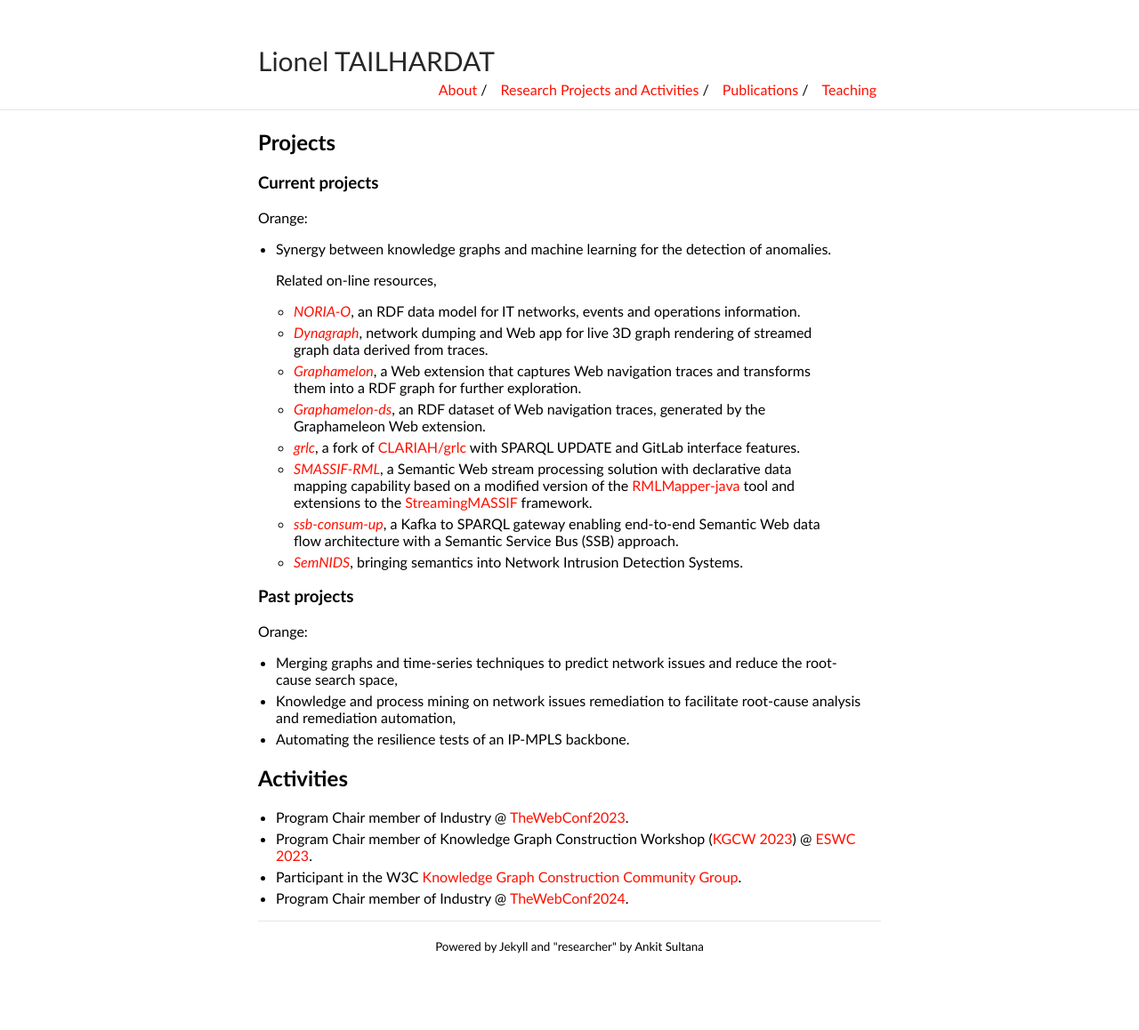
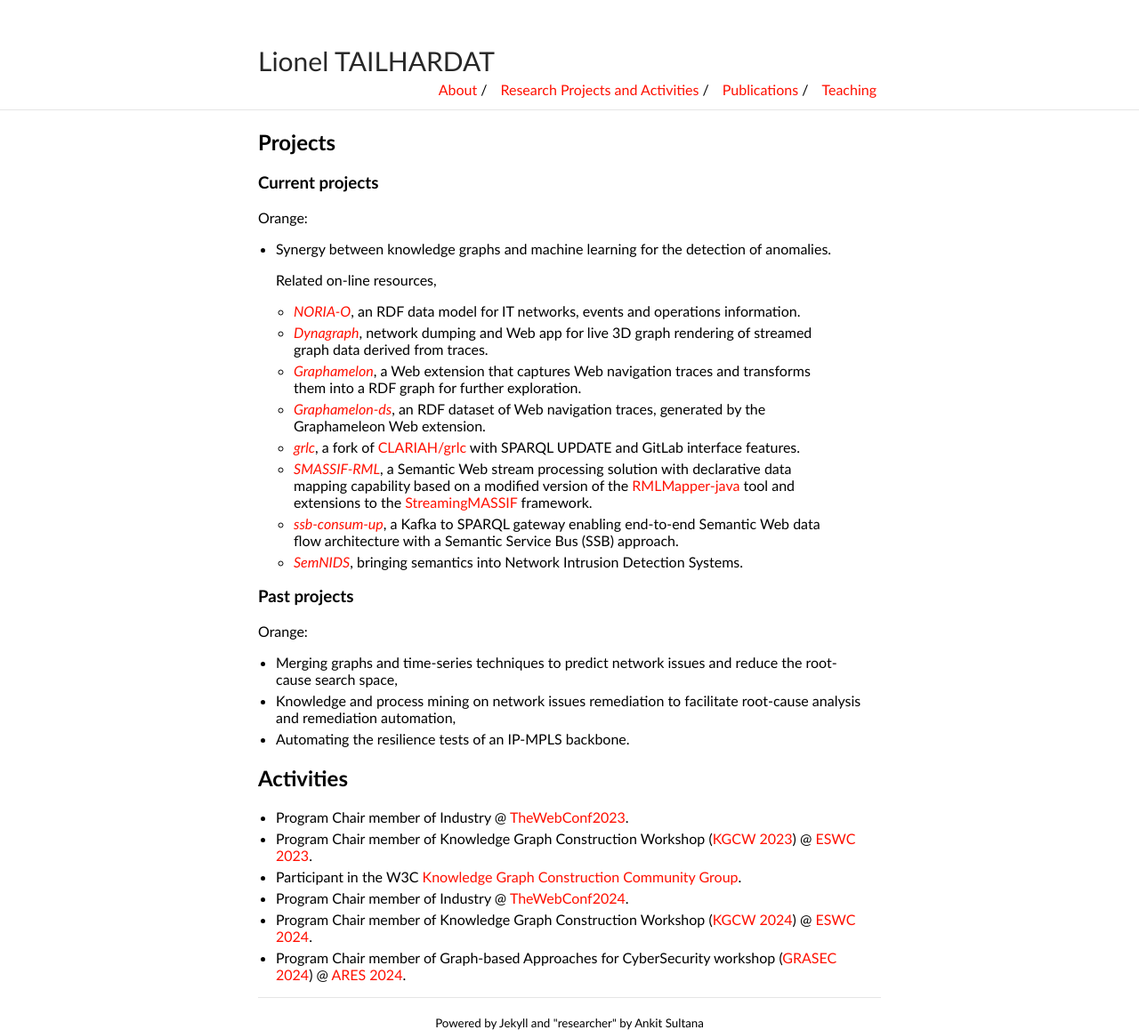
Before and after one commit to GenEars/GenEars.github.io, a Jekyll site: the page built from research.md, in a window 1280 px wide. Shown: the whole page at 89% size. Built offline with Jekyll 4.4.1, drawn with Linux system fonts in a browser that asks for light colours; before the commit the page ends 1072 px from its top, so only the background shows below that.

Commit message:
Modified PC membership.
Signed-off-by: Lionel TAILHARDAT <lionel.tailhardat@orange.fr>

```diff
--- a/research.md
+++ b/research.md
@@ -35,3 +35,5 @@ Orange:
 * Program Chair member of Knowledge Graph Construction Workshop ([KGCW 2023](https://kg-construct.github.io/workshop/2023/)) @ [ESWC 2023](https://2023.eswc-conferences.org/).
 * Participant in the W3C [Knowledge Graph Construction Community Group](https://www.w3.org/community/kg-construct/).
 * Program Chair member of Industry @ [TheWebConf2024](https://www2024.thewebconf.org/calls/industry/).
+* Program Chair member of Knowledge Graph Construction Workshop ([KGCW 2024](https://kg-construct.github.io/workshop/2024/)) @ [ESWC 2024](https://2024.eswc-conferences.org/).
+* Program Chair member of Graph-based Approaches for CyberSecurity workshop ([GRASEC 2024](https://www.ares-conference.eu/workshops/grasec/)) @ [ARES 2024](https://www.ares-conference.eu/).
```
